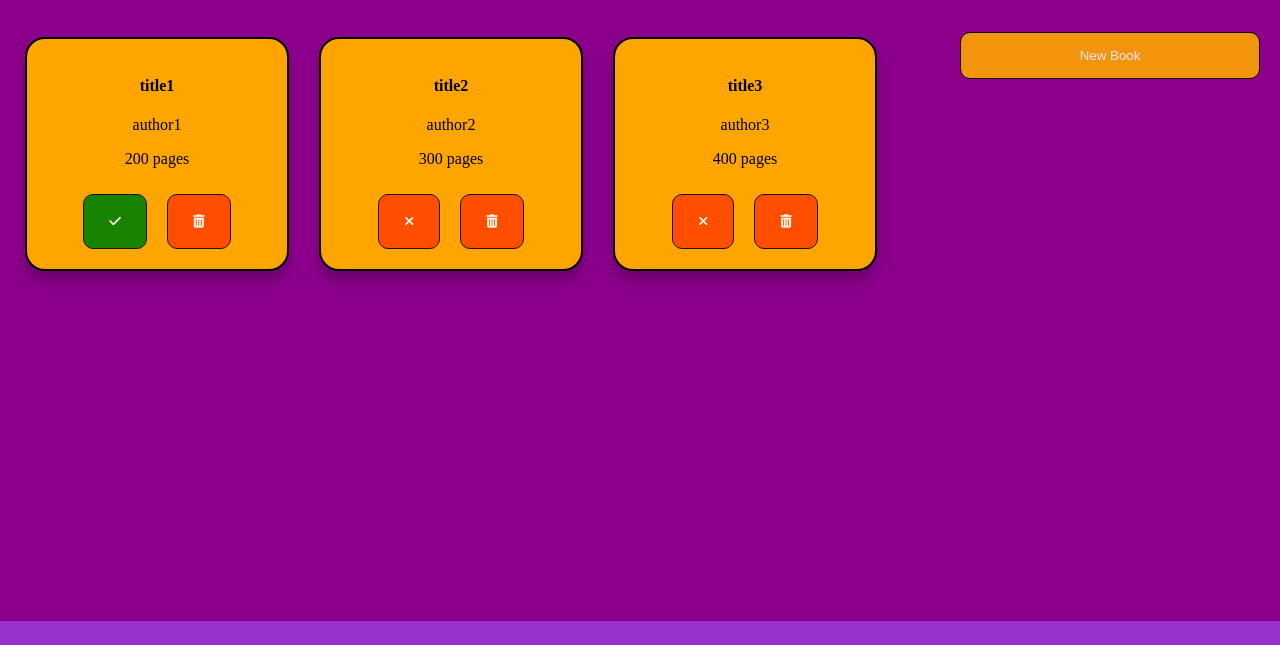
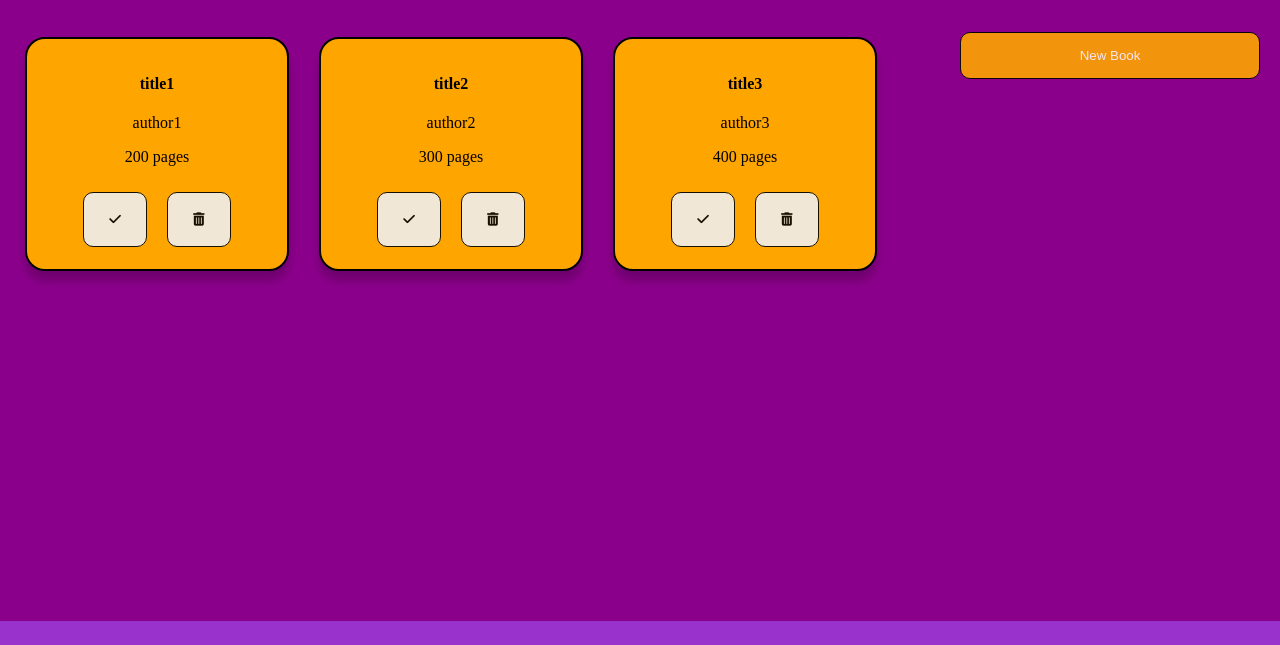
Before and after one commit to MiKhai37/library, a website: page index.html in a window 1280 px wide. Shown: the part 89-734 px from the top of the page. Drawn offline with Linux system fonts and the light colour scheme.

Commit message:
Use innerHtml instead of multiple appendChild

```diff
--- a/script.js
+++ b/script.js
@@ -18,108 +18,46 @@ class library{
 }
 
 class Book {
-    constructor(author, title, nbPages, read) {
+    constructor(author, title, totPages, read) {
         this.author = author;
         this.title = title;
-        this.nbPages = nbPages
+        this.totPages = totPages
         this.read = read;
     }
     info() {
-        console.log(this.title, this.author, this.nbPages, this.read)
+        console.log(this.title, this.author, this.totPages, this.read)
     }
 }
 
 function render(containerID, library) {
     const container = document.querySelector('#' + containerID);
-    // Wipe Out the container
-    container.innerHTML = ""
+    // Wipe out the container
+    container.innerHTML = "";
     // Render all book in library, card style
     for (let i = 0; i < library.books.length; i++) {
+        const card = document.createElement('div');
+        card.classList.add('card')
+        card.innerHTML = `<h4>${library.books[i].title}</h4>
+                          <p>${library.books[i].author}</p>
+                          <p>${library.books[i].totPages} pages</p>`;
+        container.appendChild(card);
 
-        library.books[i].info();
+        const readBtn = document.createElement('button')
+        readBtn.classList.add('btn');
+        readBtn.innerHTML = '<i class="fa fa-check icon"></i>'
+        card.appendChild(readBtn);
 
-        const div = document.createElement('div');
-        const containerCard = document.createElement('div');
-        const h4Title = document.createElement('h4');
-        const pAuthor = document.createElement('p');
-        const pPages = document.createElement('p');
-        const readBtn = document.createElement('button');
-        const readIcon = document.createElement('i');
-        const deleteBtn = document.createElement('button');
-        const deleteIcon = document.createElement('i');
-
-        div.classList.add('card');
-        div.id = `card_${i}`;
-        div.dataset.id = i;
-        container.appendChild(div);
-
-        containerCard.classList.add('container');
-        div.appendChild(containerCard);
-
-        h4Title.textContent = library.books[i].title;
-        containerCard.appendChild(h4Title);
-
-        pAuthor.textContent = library.books[i].author;
-        containerCard.appendChild(pAuthor);
-
-        pPages.textContent = library.books[i].nbPages + " pages";
-        containerCard.appendChild(pPages);
-
-        readBtn.classList.add('btn')
-        containerCard.appendChild(readBtn);
-
-
-        readIcon.classList.add("fa");
-        if (library.books[i].read) {
-            readIcon.classList.add("fa-check");
-            readIcon.style.backgroundColor = "green"
-            readBtn.style.backgroundColor = "green"
-        } else {
-            readIcon.classList.add("fa-times");
-            readIcon.style.backgroundColor = "orangered"
-            readBtn.style.backgroundColor = "orangered"
-        }
-        readIcon.classList.add("icon");
-        readBtn.appendChild(readIcon);
-        readBtn.addEventListener('click', () => {
-            library.books[i].read = !library.books[i].read
-            if (library.books[i].read) {
-                readIcon.classList.remove("fa-times");
-                readIcon.classList.add("fa-check");
-                readIcon.style.backgroundColor = "green"
-                readBtn.style.backgroundColor = "green"
-            } else {
-                readIcon.classList.remove("fa-check");
-                readIcon.classList.add("fa-times");
-                readIcon.style.backgroundColor = "orangered"
-                readBtn.style.backgroundColor = "orangered"
-            }
-        });
-
-
-        deleteBtn.classList.add("btn");
-        deleteBtn.dataset.id = i;
-        deleteBtn.style.backgroundColor = "orangered";
-        containerCard.appendChild(deleteBtn);
-
-
-        deleteIcon.classList.add("fa");
-        deleteIcon.classList.add("fa-trash");
-        deleteIcon.classList.add("icon");
-        deleteIcon.style.backgroundColor = "orangered"
-        deleteBtn.appendChild(deleteIcon);
-
-        deleteBtn.addEventListener('click', delCard)
+        const delBtn = document.createElement('button');
+        delBtn.classList.add('btn');
+        delBtn.innerHTML = '<i class="fa fa-trash icon"></i>';
+        card.appendChild(delBtn);
     }
 }
 
 function delCard() {
     const id = this.dataset.id;
-
-    const container = document.querySelector('#card-container');
-    const div = document.querySelector(`#card_${id}`);
     myLibrary.delBook(id)
-    container.removeChild(div);
+    render('card-container', myLibrary)
 }
 
 //Functions to display or not the form overlay
--- a/style.css
+++ b/style.css
@@ -135,8 +135,7 @@ body, html {
 /* Style the form icons */
 .icon {
   padding: 5px;
-  background: dodgerblue;
-  color: white;
+  color: black;
   justify-content: center;
   align-content: center;
 }
```
